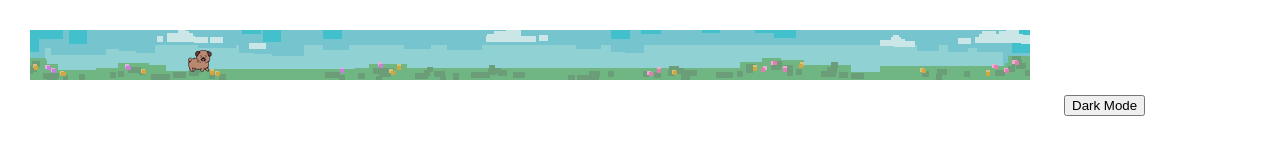
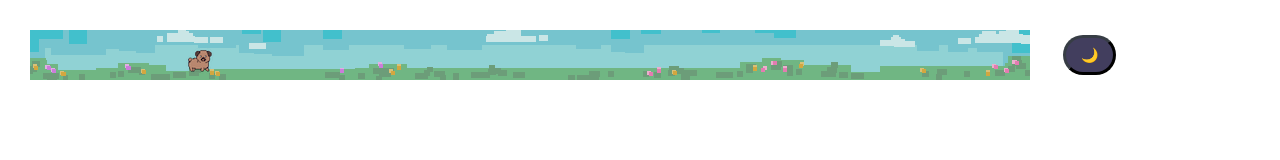
Before and after one commit to inolasv/hack24-notion-pixel-art, a plain HTML site: page index.html in a window 1280 px wide. Drawn offline with Linux system fonts and the light colour scheme.

Commit message:
styled darkmode toggle

```diff
--- a/index.html
+++ b/index.html
@@ -9,10 +9,9 @@
 
   <body>
 
-    <span>
-    <canvas id="animationCanvas" width="1000" height="50">A dog</canvas>
-    <button id="darkModeButton" onclick="toggleDarkMode()"> Dark Mode </button>
-
-    </span>
+    <div id="main">
+      <canvas id="animationCanvas" width="1000" height="50">A dog</canvas>
+      <button id="darkModeButton" onclick="toggleDarkMode()"> 🌙 </button>
+    </div>
   </body>
 </html>
--- a/script.js
+++ b/script.js
@@ -25,6 +25,20 @@ window.onload = function() {
 
 function toggleDarkMode() {
     dark = !dark;
+    if (dark) {
+        document.getElementById("darkModeButton").style.backgroundColor = "#cff0d1";
+        document.getElementById("darkModeButton").style.borderColor = "#b8f7bd";
+        document.getElementById("darkModeButton").style.color = "black";
+        document.getElementById("darkModeButton").innerText = "🌤";
+
+    } else {
+        document.getElementById("darkModeButton").style.backgroundColor = "#423e5e";
+        document.getElementById("darkModeButton").style.borderColor = "#373d45";
+        document.getElementById("darkModeButton").style.color = "white";
+        document.getElementById("darkModeButton").innerText = "🌙";
+
+    }
+
 }
 
 function make_bg() {
--- a/styles.css
+++ b/styles.css
@@ -4,7 +4,25 @@ canvas {
 }
 
 html, body {
-width:  100%;
-height: 100%;
-margin: 0;
+    width:  100%;
+    height: 100%;
+    margin: 0;
 }
+
+button {
+    background-color: #423e5e;
+    border-color: #373d45;
+    border-width: 3px;
+    color: white;
+    padding: 5px 15px;
+    margin: 35px 3px;
+    text-align: center;
+    border-radius: 40px;
+    font-size: 14px;
+    font-family: 'Courier New', Courier, monospace;
+}
+
+#main {
+    display: flex;
+    flex-direction: row;
+}
```
Also changed, not shown: img/IMG_4986.PNG (added), img/IMG_4987.PNG (added), img/IMG_4988.PNG (added).
